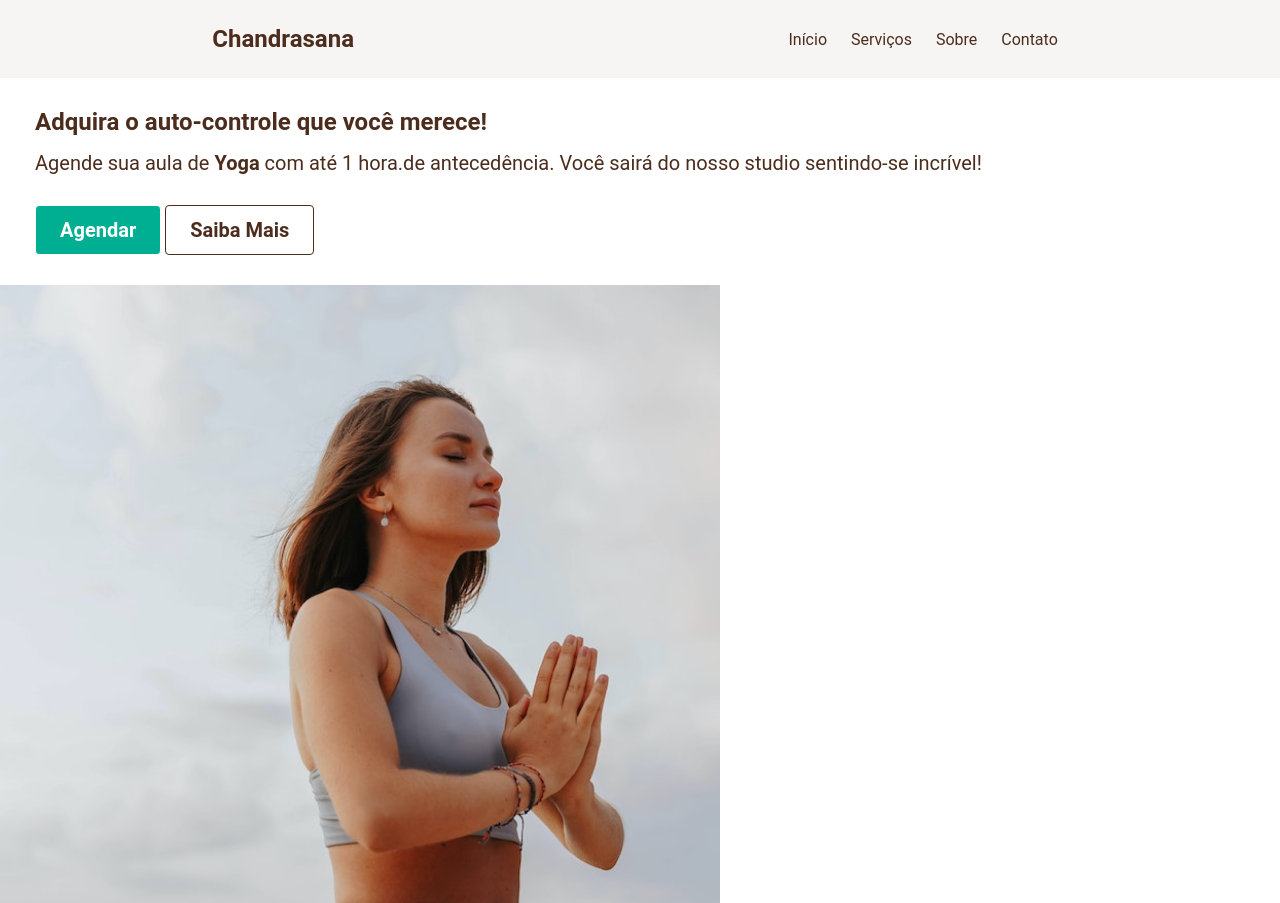
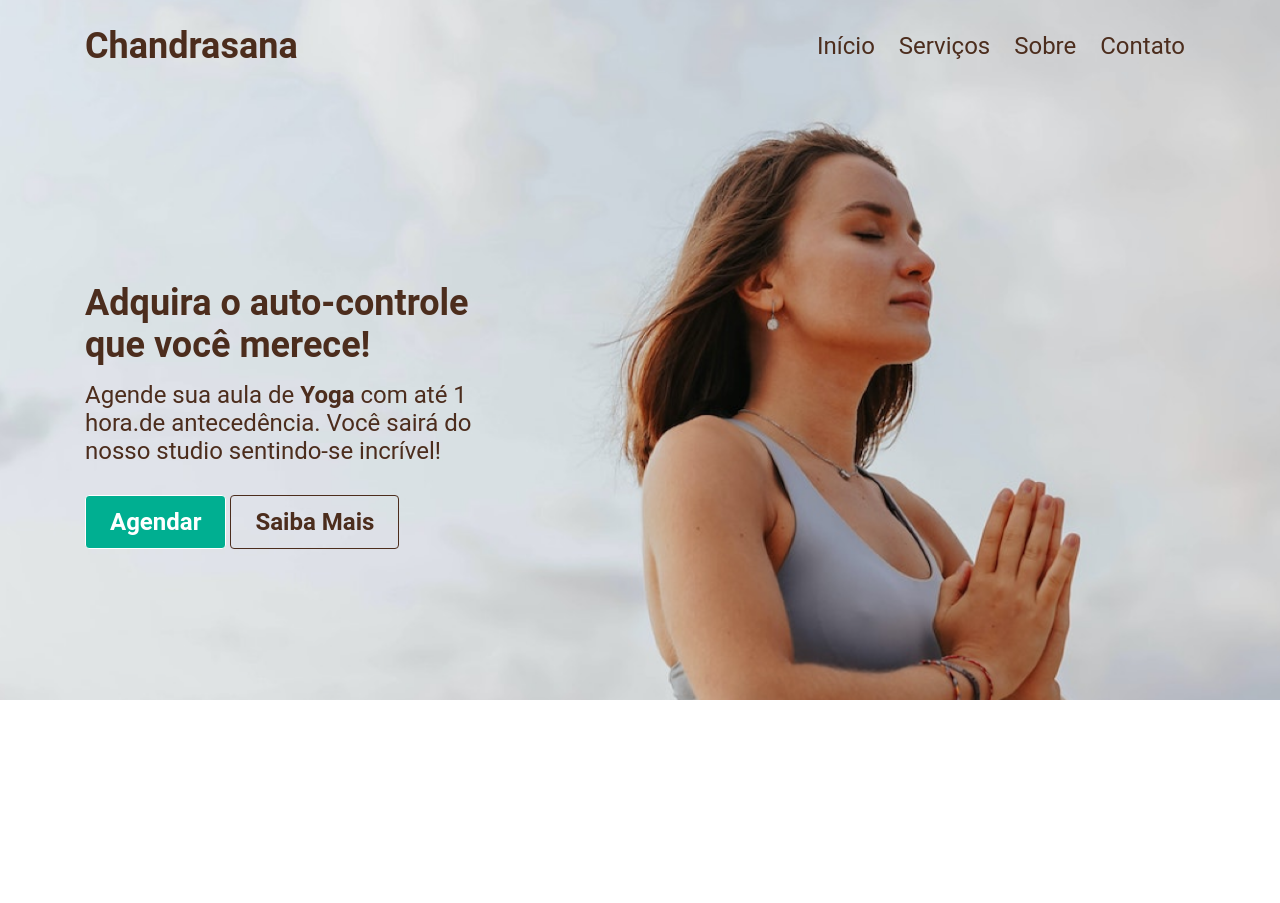
Before and after one commit to oliveirabrunati/studio-yoga, a plain HTML site: page index.html in a window 1280 px wide. After the commit the page ends 800 px from the top, so only its background shows below. Drawn offline with Linux system fonts and the light colour scheme.

Commit message:
adiciona responsividade

```diff
--- /dev/null
+++ b/css/global.css
@@ -0,0 +1,16 @@
+h2 {
+  font-size: 24px;
+  margin-bottom: 15px;
+}
+
+p{
+  font-size: 20px;
+}
+
+button {
+  padding: 12px 24px;
+  font-weight: 600;
+  font-size: 20px;
+  border-radius: 4px;
+  border: 1px solid;
+}
--- a/css/normalize.css
+++ b/css/normalize.css
@@ -19,5 +19,6 @@ a{
 
 img{
   max-width: 100%;
+  height: auto;
   display: block;
 }
--- a/css/section-one.css
+++ b/css/section-one.css
@@ -1,93 +1,105 @@
-/* .section-one{
-  background-image: url('/image/bg-section-one-mobile.png');
-  background-size: cover;
-  background-repeat: no-repeat;
-  height: 729px;
-} */
-
-.logo{
+.logo {
   text-align: right;
   padding: 10px 20px;
 }
 
-header{
+header {
   background-color: var(--gray1);
 }
 
-.menu a{
+.menu a {
   display: block;
   padding: 10px;
   border-top: 1px solid var(--gray2);
   text-align: center;
 }
 
-.menu a:hover{
+.menu a:hover {
   background-color: var(--white);
   font-weight: bold;
 }
 
-#icon-menu{
+#icon-menu {
   display: block;
   /* background-color: var(--brown); */
   /* color: var(--white); */
   cursor: pointer;
 }
 
-.container{
+.container {
   margin: 30px 35px;
 }
 
-.container p{
+.container p {
   margin-bottom: 30px;
-  font-size: 20px;
 }
 
-h2{
-  font-size: 24px;
-  margin-bottom: 15px;
+.cta-button {
+  background-color: var(--green);
+  color: var(--white);
 }
 
-.botao-destaque{
-  padding: 12px 24px;
-  background-color: var(--green);
-  color: var(--white);
-  font-weight: 600;
-  font-size: 20px;
-  border-radius: 4px;
-  border: 1px solid;
+.kw-button {
+  background-color: transparent;
+  color: var(--brown);
+  border-color: var(--brown);
 }
 
-.botao{
-  padding: 12px 24px;
-  background-color: var(--white);
-  color: var(--brown);
-  font-weight: 600;
-  font-size: 20px;
-  border-radius: 4px;
-  border: 1px solid var(--brown);
-}
-
-@media screen and (min-width: 768px){
-  header{
-    display:flex;
+@media screen and (min-width: 768px) {
+  header {
+    display: flex;
     justify-content: space-around;
     align-items: center;
     padding: 15px 0;
   }
-  nav{
+  nav {
     display: block;
   }
-  #icon-menu{
+  #icon-menu {
     display: none;
   }
-  .menu li{
+  .menu li {
     display: inline-block;
   }
-  .menu a{
+  .menu a {
     display: inline-block;
     border-top: none;
   }
-  .logo{
+  .logo {
     padding: 10px 0;
   }
 }
+
+@media screen and (min-width: 992px){
+  header{
+    background-color: transparent;
+    justify-content: space-between;
+    margin: 0 85px;
+  }
+  .img-section-one{
+    display: none;
+  }
+  .section-one{
+    background-image: url('/image/bg-section-one-desktop.png');
+    background-size: cover;
+    background-repeat: no-repeat;
+    height: 700px;
+  }
+  .menu a{
+    font-size: 24px;
+  }
+  .container{
+    width: 450px;
+    margin: 190px 0 0 85px;
+  }
+  h1, h2{
+    font-size: 36px;
+  }
+  p, button{
+    font-size: 24px;
+  }
+}
+
+@media screen and (min-width: 1200px) {
+
+}
--- a/css/style.css
+++ b/css/style.css
@@ -1,3 +1,4 @@
 @import './variables.css';
 @import './normalize.css';
+@import './global.css';
 @import './section-one.css';
--- a/index.html
+++ b/index.html
@@ -26,10 +26,10 @@
     <div class="container">
       <h2>Adquira o auto-controle que você merece!</h2>
       <p>Agende sua aula de <strong>Yoga</strong> com até 1 hora.de antecedência. Você sairá do nosso studio sentindo-se incrível!</p>
-      <button class="botao-destaque">Agendar</button>
-      <button class="botao">Saiba Mais</button>
+      <button class="cta-button">Agendar</button>
+      <button class="kw-button">Saiba Mais</button>
     </div>
-    <img src="/image/bg-section-one-mobile.png" alt="">
+    <img src="/image/bg-section-one-mobile.png" alt="" class="img-section-one" width="800" height="659">
   </section>
 
 </body>
```
Also changed, not shown: image/bg-800-700.jpg (added).
